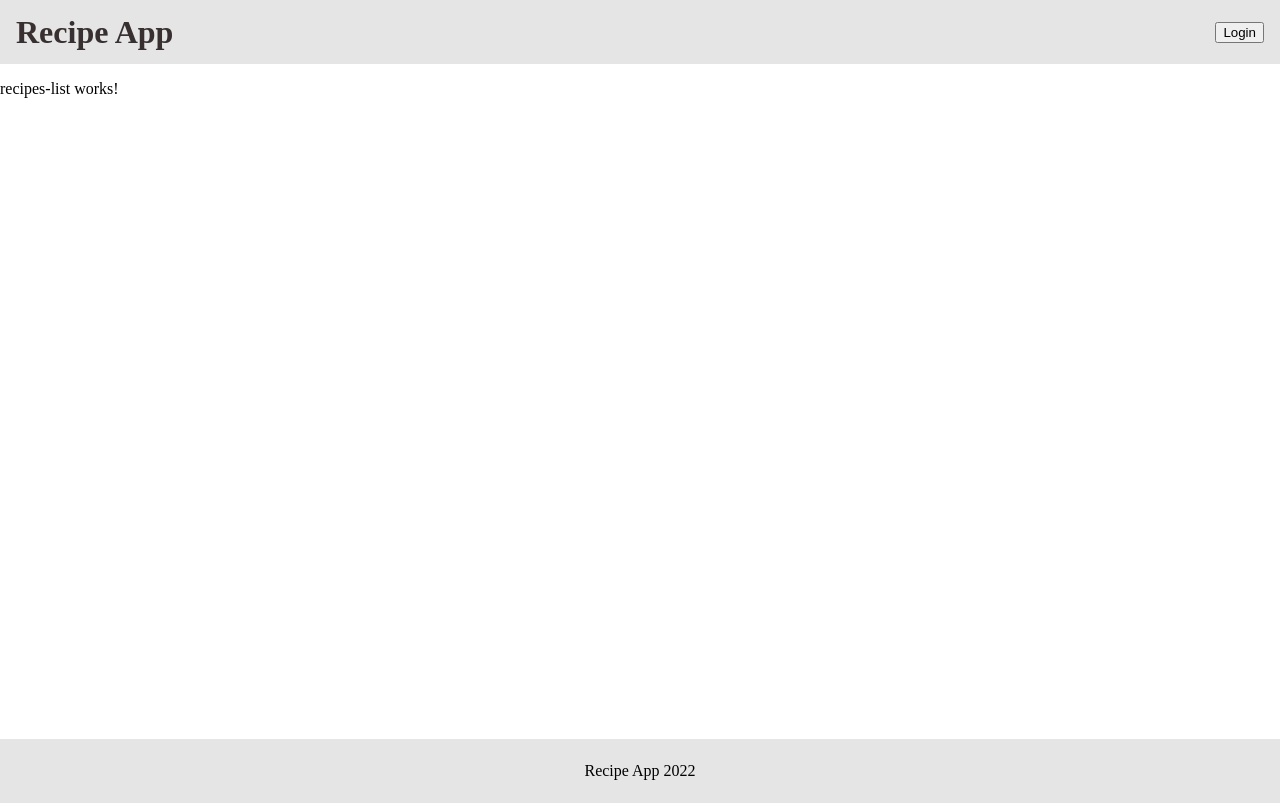
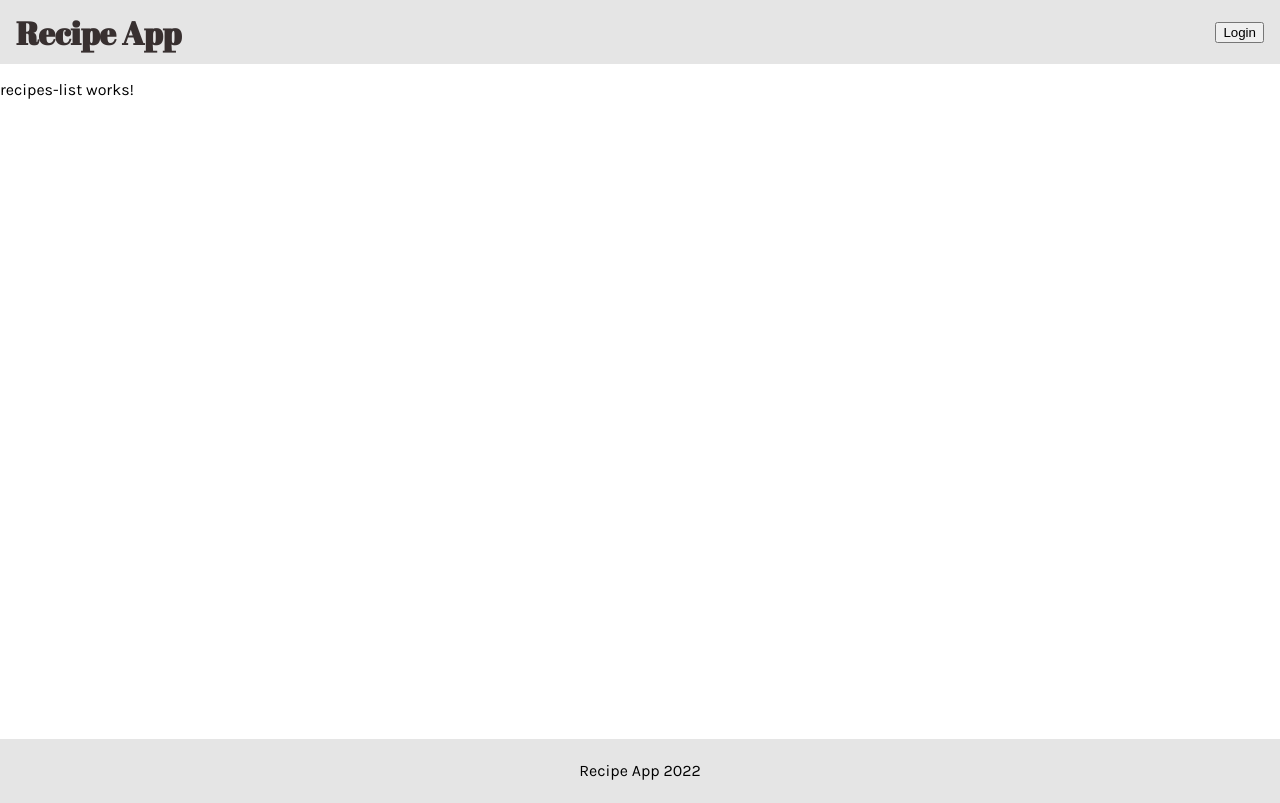
Before and after one commit to chas-academy/u06-fullstack-recipe-app-Jonon, an Angular app in the folder client/: page /recipes in a window 1280 px wide. Built offline with nearby package versions, Linux system fonts and the light colour scheme.

Commit message:
Add fonts Abril Fatface and Karla

```diff
--- a/client/src/index.html
+++ b/client/src/index.html
@@ -1,11 +1,23 @@
-<!doctype html>
+<!DOCTYPE html>
 <html lang="en">
   <head>
-  <meta charset="utf-8">
+    <meta charset="utf-8" />
     <title>Client</title>
-  <base href="/">
-  <meta name="viewport" content="width=device-width, initial-scale=1">
-  <link rel="icon" type="image/x-icon" href="favicon.ico">
+    <base href="/" />
+    <meta name="viewport" content="width=device-width, initial-scale=1" />
+    <link rel="icon" type="image/x-icon" href="favicon.ico" />
+    <link rel="preconnect" href="https://fonts.googleapis.com" />
+    <link rel="preconnect" href="https://fonts.gstatic.com" crossorigin />
+    <link
+      href="https://fonts.googleapis.com/css2?family=Abril+Fatface&display=swap"
+      rel="stylesheet"
+    />
+    <link rel="preconnect" href="https://fonts.googleapis.com" />
+    <link rel="preconnect" href="https://fonts.gstatic.com" crossorigin />
+    <link
+      href="https://fonts.googleapis.com/css2?family=Karla&display=swap"
+      rel="stylesheet"
+    />
   </head>
   <body>
     <app-root></app-root>
--- a/client/src/styles.css
+++ b/client/src/styles.css
@@ -5,3 +5,16 @@
   height: 100%;
   margin: 0;
 }
+
+h1,
+h2,
+h3,
+h4,
+h5,
+h6 {
+  font-family: 'Abril Fatface';
+}
+
+p {
+  font-family: 'Karla', sans-serif;
+}
```
Lines whose indentation alone changed are shown as unchanged.
